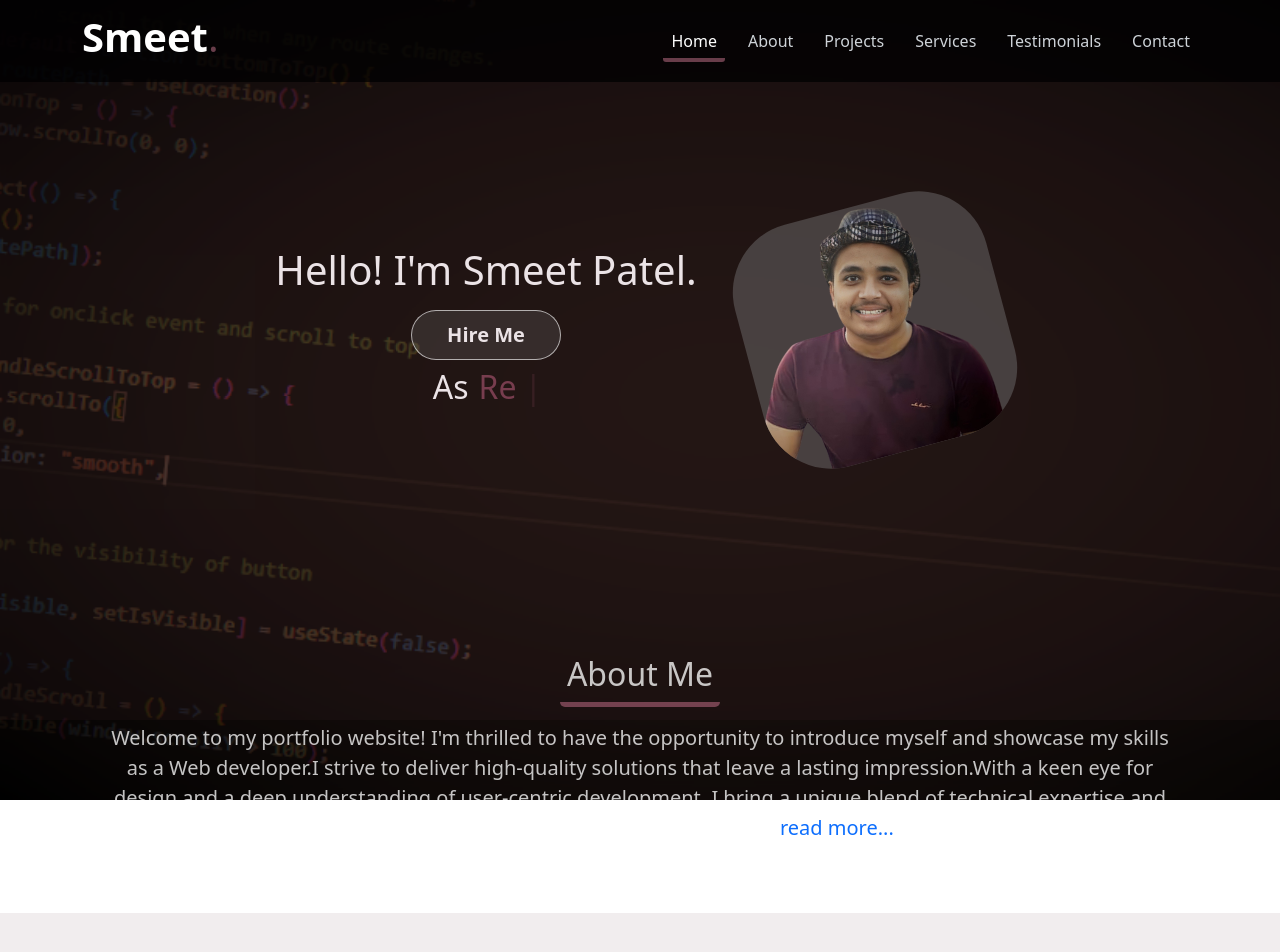
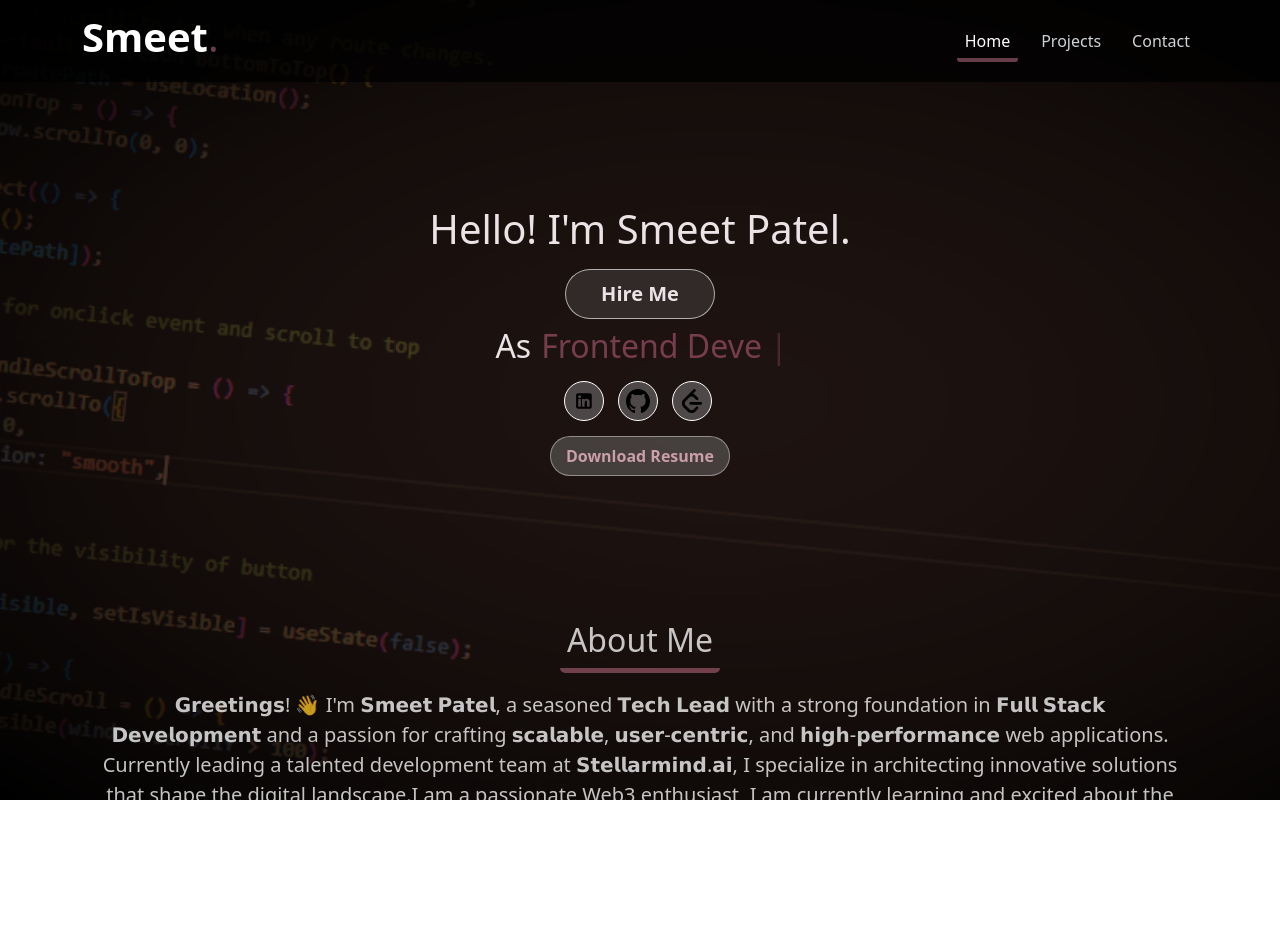
Before and after one commit to Smeetpatel171/portfolio-website, a React (Create React App) app: page / in a window 1280 px wide. Shown: the top 952 px of the page. Built offline with nearby package versions, Linux system fonts and the light colour scheme.

Commit message:
changes done

```diff
--- a/src/App.js
+++ b/src/App.js
@@ -23,14 +23,14 @@
         <Route path="/" element={<Navbar/>}>
           <Route index element={<Home />} />
           <Route path="contact" element={<Contact />} />
-          <Route path="about" element={<AboutMe/>} />
+          {/* <Route path="about" element={<AboutMe/>} /> */}
           <Route path="*" element={<PageNotFound />} />
           <Route path="projects" element={<Projects />} />
-          <Route path="services" element={<Services />} />
-          <Route path="testimonials" element={<Testimonials />} />
+          {/* <Route path="services" element={<Services />} /> */}
+          {/* <Route path="testimonials" element={<Testimonials />} /> */}
         </Route>
       </Routes>
-    <Footer></Footer>
+    {/* <Footer></Footer> */}
     <BottomToTop></BottomToTop>
     </BrowserRouter>
 
--- a/src/Components/AboutHomeComponent.js
+++ b/src/Components/AboutHomeComponent.js
@@ -3,6 +3,7 @@
 import quoteright from "../Assets/Images/quoteright.svg";
 import quoteleft from "../Assets/Images/quoteleft.svg";
 import { Link } from 'react-router-dom';
+
 export default function AboutHomeComponent() {
   return (
     <>
@@ -10,11 +11,11 @@
         <div className="heading">
         <h2>About Me</h2>
         <p>
-        Welcome to my portfolio website! I'm thrilled to have the opportunity to introduce myself and showcase my skills as a Web developer.I strive to deliver high-quality solutions that leave a lasting impression.With a keen eye for design and a deep understanding of user-centric
-          development, I bring a unique blend of technical expertise and
-          creative problem-solving to every project. <Link to="/about">read more...</Link>
+        𝗚𝗿𝗲𝗲𝘁𝗶𝗻𝗴𝘀! 👋 I'm 𝗦𝗺𝗲𝗲𝘁 𝗣𝗮𝘁𝗲𝗹, a seasoned 𝗧𝗲𝗰𝗵 𝗟𝗲𝗮𝗱 with a strong foundation in 𝗙𝘂𝗹𝗹 𝗦𝘁𝗮𝗰𝗸 𝗗𝗲𝘃𝗲𝗹𝗼𝗽𝗺𝗲𝗻𝘁 and a passion for crafting 𝘀𝗰𝗮𝗹𝗮𝗯𝗹𝗲, 𝘂𝘀𝗲𝗿-𝗰𝗲𝗻𝘁𝗿𝗶𝗰, and 𝗵𝗶𝗴𝗵-𝗽𝗲𝗿𝗳𝗼𝗿𝗺𝗮𝗻𝗰𝗲 web applications. Currently leading a talented development team at 𝗦𝘁𝗲𝗹𝗹𝗮𝗿𝗺𝗶𝗻𝗱.𝗮𝗶, I specialize in architecting innovative solutions that shape the digital landscape.I am a passionate Web3 enthusiast, I am currently learning and excited about the transformative potential of decentralized technologies and their impact on the future of the internet.
         </p>
-      </div></div>
+
+      </div>
+      </div>
       <div className="marketing-quote">
 
           <div className='container'>
--- a/src/Components/Footer.js
+++ b/src/Components/Footer.js
@@ -7,7 +7,7 @@
 import ResumePDF from "../Assets/Files/sp.pdf"
 export default function Footer() {
   const location = useLocation();
-  const handleDownloadResume = () => {
+   const handleDownloadResume = () => {
 
     // Create a temporary link element
     const link = document.createElement('a');
--- a/src/Components/Navbar.js
+++ b/src/Components/Navbar.js
@@ -71,7 +71,7 @@
                         Home
                       </Link>
                     </li>
-                    <li className="nav-item">
+                    {/* <li className="nav-item">
                       <Link
                         className={`${
                           location.pathname === "/about" ? "active" : ""
@@ -81,7 +81,7 @@
                       >
                         About
                       </Link>
-                    </li>
+                    </li> */}
                     <li className="nav-item">
                       <Link
                         className={`${
@@ -93,7 +93,7 @@
                       </Link>
                     </li>
 
-                    <li className="nav-item">
+                    {/* <li className="nav-item">
                       <Link
                         className={`${
                           location.pathname === "/services" ? "active" : ""
@@ -103,8 +103,8 @@
                       >
                         Services
                       </Link>
-                    </li>
-                    <li className="nav-item">
+                    </li> */}
+                    {/* <li className="nav-item">
                       <Link
                         className={`${
                           location.pathname === "/testimonials" ? "active" : ""
@@ -114,7 +114,7 @@
                       >
                         Testimonials
                       </Link>
-                    </li>
+                    </li> */}
                     <li className="nav-item">
                       <Link
                         className={`${
--- a/src/Components/Pages/Contact.js
+++ b/src/Components/Pages/Contact.js
@@ -105,7 +105,7 @@
   };
 
   return (
-    <section className="container">
+    <section className="container contactBoxMain">
       <div className="heading">
         <h2>Contact</h2>
         <p>
@@ -143,7 +143,7 @@
 
                     <div className="formicondesc">
                       <span>E-mail:</span>
-                      <p>smeetpatel171@outlook.com</p>
+                      <p>smeet.softwaredev@gmail.com</p>
                     </div>
                   </div>
                 </div>
--- a/src/Components/Pages/Home.js
+++ b/src/Components/Pages/Home.js
@@ -4,6 +4,23 @@
 import { Typewriter } from "react-simple-typewriter";
 import AboutHomeComponent from "../AboutHomeComponent";
 import ProjectSlider from "../ProjectSlider";
+import  instagram  from '../../Assets/Images/instagram.svg';
+import  linkdin  from '../../Assets/Images/linkdin.svg';
+import  github  from '../../Assets/Images/github.svg';
+import  leetcode  from '../../Assets/Images/leetcode.svg';
+import ResumePDF from "../../Assets/Files/sp.pdf"
+const handleDownloadResume = () => {
+
+    // Create a temporary link element
+    const link = document.createElement('a');
+    link.href = ResumePDF;
+    link.download = 'Smeet-Patel_Resume.pdf'; // Replace 'YourName' with your actual name or the desired filename for the resume
+
+    // Simulate a click event to trigger the download
+    document.body.appendChild(link);
+    link.click();
+    document.body.removeChild(link);
+  };
 export default function Home() {
   return (
     <div>
@@ -18,10 +35,10 @@
               <span>
                 <Typewriter
                   words={[
-                    "Front-End Developer.",
-                    "React Developer.",
-                    "Javascript Developer.",
-                    "MERN Developer.",
+                    "Fullstack Developer.",
+                    "Frontend Developer.",
+                    "Backend Developer.",
+                    "Web3 Developer",
                   ]}
                   loop={20}
                   cursor
@@ -32,10 +49,35 @@
                 />
               </span>
             </h2>
+
+          {/* <div className="myimg">
+            <img src={myimg} alt="" />
+          </div> */}
+           <div className="footer-first">
+              <ul>
+
+                <li>
+                  <Link to="https://www.linkedin.com/in/smeet-patel-963740230/" target="_blank" rel="noreferrer">
+                  <img src={linkdin} alt="" />
+                  </Link>
+                </li>
+                <li>
+                  <Link to="https://github.com/Smeetpatel171" target="_blank" rel="noreferrer">
+                  <img src={github} alt="" />
+                  </Link>
+                </li>
+                <li>
+                  <Link to="https://leetcode.com/u/Smeetpatel171/" target="_blank" rel="noreferrer">
+                  <img src={leetcode} alt="" />
+                  </Link>
+                </li>
+              </ul>
+
+              <div className="about-btn">
+        <button onClick={handleDownloadResume}>Download Resume</button>
+        </div>
           </div>
-          <div className="myimg">
-            <img src={myimg} alt="" />
-          </div>
+            </div>
         </div>
 
       </div>
--- a/src/Components/Pages/Projects.js
+++ b/src/Components/Pages/Projects.js
@@ -3,7 +3,7 @@
 import point from "../../Assets/Images/point.svg"
 export default function Projects() {
   return (
-    <div className="container">
+    <div className="container projectBriefinfo">
       <div className="heading">
         <h2>Featured Projects</h2>
         <p>
@@ -16,7 +16,7 @@
       </div>
 {projectdata.map((item)=>{
   return(
-    <div className="projectBriefinfo" key={item.id}>
+    <div className="" key={item.id}>
         <div className="heading">
           <h3>{item.title}</h3>
           <p>
--- a/src/Components/ProjectSlider.js
+++ b/src/Components/ProjectSlider.js
@@ -47,8 +47,8 @@
       <div className="heading">
         <h2>Featured Projects</h2>
         <p>
-          "Discover a collection of my diverse and innovative projects that
-          showcase my passion for web development, user-centric design, and
+          Discover a collection of my diverse and innovative projects that
+          showcase my passion for Full stack development, user-centric design, and
           cutting-edge technologies. Explore the intersection of creativity and
           functionality, and witness the impact of seamless user experiences
           across a range of digital solutions.
--- a/src/Style.css
+++ b/src/Style.css
@@ -100,19 +100,20 @@
     background-color:rgba(0, 0, 0, 0.589);
 }
 /* ==============================Home page============================ */
-.toptint{
+/* .toptint{
     height: 90%;
     width: 100%;
     background-color:  #683d4a17;
    position: absolute;
    top: 0;
    z-index: -1;
-}
+} */
 .hero{
     display: flex;
+    flex-direction: column;
     justify-content: center;
     align-items: center;
-    gap: 3rem;
+    gap: 1.5rem;
     margin-top: 11%;
 }
 .heroinfo{
@@ -159,7 +160,11 @@
   }
   /* ====================AboutHomeComponent=============================== */
   .AboutHomeComponent{
-    margin-top: 200px;
+    margin-top: 100px;
+    display: flex;
+    justify-content: center;
+    align-items: center;
+    flex-direction: column;
   }
   .quoteimg{
     width: 100%;
@@ -463,12 +468,20 @@
  color: #aa979d;
 }
 .footer-first ul{
-padding-left: 0px;
+padding-left: 40px !important;
+margin-left: 7px !important;
+margin-block-end: 0px !important;
+margin-block-start: 0px !important;
+padding-inline-start: 0px !important;
+padding-inline-end: 0px !important;
+padding-right: 0px !important;
+list-style-type: none;
 display: flex;
 }
 .footer-first ul li{
 list-style-type: none;
-margin-right: 15px;
+margin-left: 7px;
+margin-right: 7px;
 }
 .footer-first ul li a{
     display: block;
@@ -489,6 +502,17 @@
 }
 .footer-first ul li a:hover{
     background-color: rgba(240, 248, 255, 0.342);
+}
+.about-btn button{
+  color: #ca9eab !important;
+  background-color: rgba(128, 128, 128, 0.404);
+   font-weight: 600;
+   width: 180px;
+   height: 40px;
+   border-radius: 30px;
+   border: 1px solid rgba(255, 255, 255, 0.404);
+   margin: 15px 0px;
+
 }
 .footer-second ul{
     padding-left: 0px;
@@ -590,7 +614,12 @@
   .formicondesc p {
     margin-bottom: 0px;
   }
-
+  .projectBriefinfo{
+    padding-bottom: 5rem;
+  }
+  .contactBoxMain{
+    padding-bottom: 5rem;
+  }
   .contactbox {
     box-shadow: 0px 2px 15px rgba(226, 223, 223, 0.1);
 
```
Also changed, not shown: src/Assets/Images/leetcode.svg (added).
